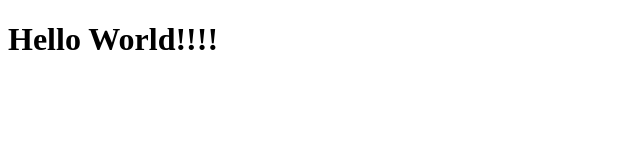
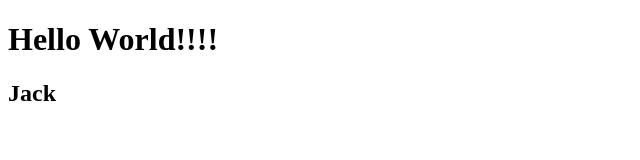
Before and after one commit to JackYouk/testing-branches, a plain HTML site: page index.html in a window 1280 px wide. Shown: the full height of the page, 0-640 px from the left. Drawn offline with Linux system fonts and the light colour scheme.

Commit message:
added name to html

```diff
--- a/index.html
+++ b/index.html
@@ -8,5 +8,6 @@
 </head>
 <body>
     <h1>Hello World!!!!</h1>
+    <h2>Jack</h2>
 </body>
 </html>
```
